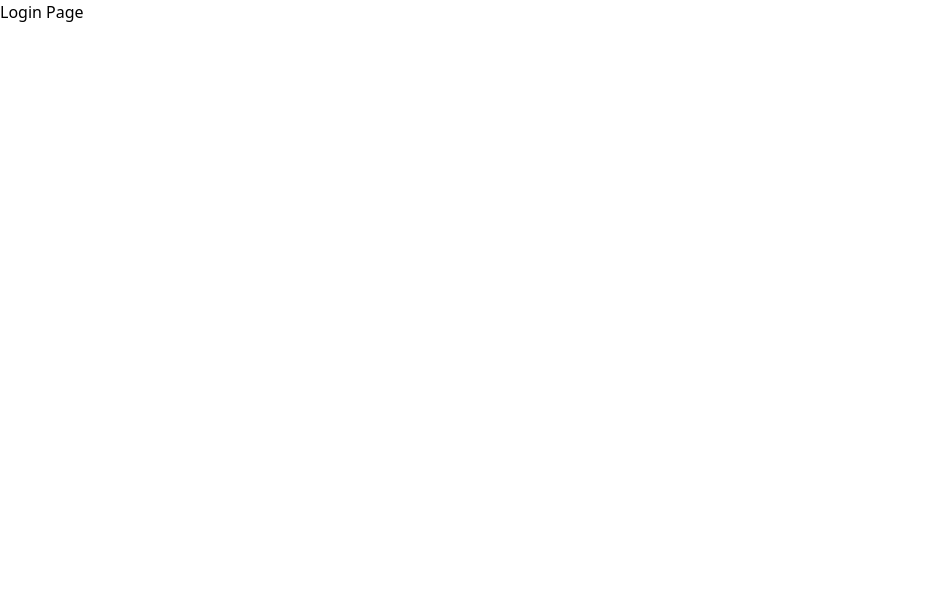
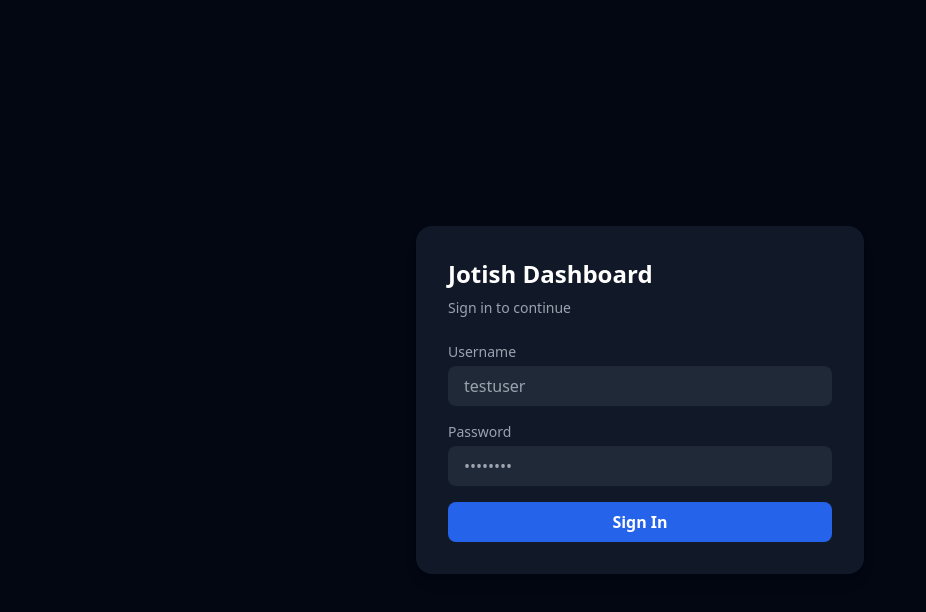
Before and after one commit to mohit-git1/jotish-dashboard, a React (Vite) app: page /login in a window 1280 px wide. Shown: the top 612 px of the page, without its empty margins (0-926 px from the left). Built offline with nearby package versions, Linux system fonts and the light colour scheme.

Commit message:
add login form with auth validation and redirect

```diff
--- a/src/pages/Login.jsx
+++ b/src/pages/Login.jsx
@@ -1,5 +1,67 @@
+import { useState } from 'react'
+import { useNavigate } from 'react-router-dom'
+import { useAuth } from '../context/AuthContext'
+
 const Login = () => {
-  return <div>Login Page</div>
+  const [username, setUsername] = useState('')
+  const [password, setPassword] = useState('')
+  const [error, setError] = useState('')
+  const { login } = useAuth()
+  const navigate = useNavigate()
+
+  const handleSubmit = (e) => {
+    e.preventDefault()
+    const success = login(username, password)
+    if (success) {
+      navigate('/list')
+    } else {
+      setError('Invalid username or password')
+    }
+  }
+
+  return (
+    <div className="min-h-screen bg-gray-950 flex items-center justify-center">
+      <div className="bg-gray-900 p-8 rounded-2xl shadow-lg w-full max-w-md">
+        <h1 className="text-white text-2xl font-bold mb-2">Jotish Dashboard</h1>
+        <p className="text-gray-400 text-sm mb-6">Sign in to continue</p>
+
+        <form onSubmit={handleSubmit} className="flex flex-col gap-4">
+          <div className="flex flex-col gap-1">
+            <label className="text-gray-400 text-sm">Username</label>
+            <input
+              type="text"
+              value={username}
+              onChange={(e) => setUsername(e.target.value)}
+              className="bg-gray-800 text-white rounded-lg px-4 py-2 outline-none focus:ring-2 focus:ring-blue-500"
+              placeholder="testuser"
+            />
+          </div>
+
+          <div className="flex flex-col gap-1">
+            <label className="text-gray-400 text-sm">Password</label>
+            <input
+              type="password"
+              value={password}
+              onChange={(e) => setPassword(e.target.value)}
+              className="bg-gray-800 text-white rounded-lg px-4 py-2 outline-none focus:ring-2 focus:ring-blue-500"
+              placeholder="••••••••"
+            />
+          </div>
+
+          {error && (
+            <p className="text-red-400 text-sm">{error}</p>
+          )}
+
+          <button
+            type="submit"
+            className="bg-blue-600 hover:bg-blue-700 text-white font-semibold py-2 rounded-lg transition-colors"
+          >
+            Sign In
+          </button>
+        </form>
+      </div>
+    </div>
+  )
 }
 
 export default Login
```
